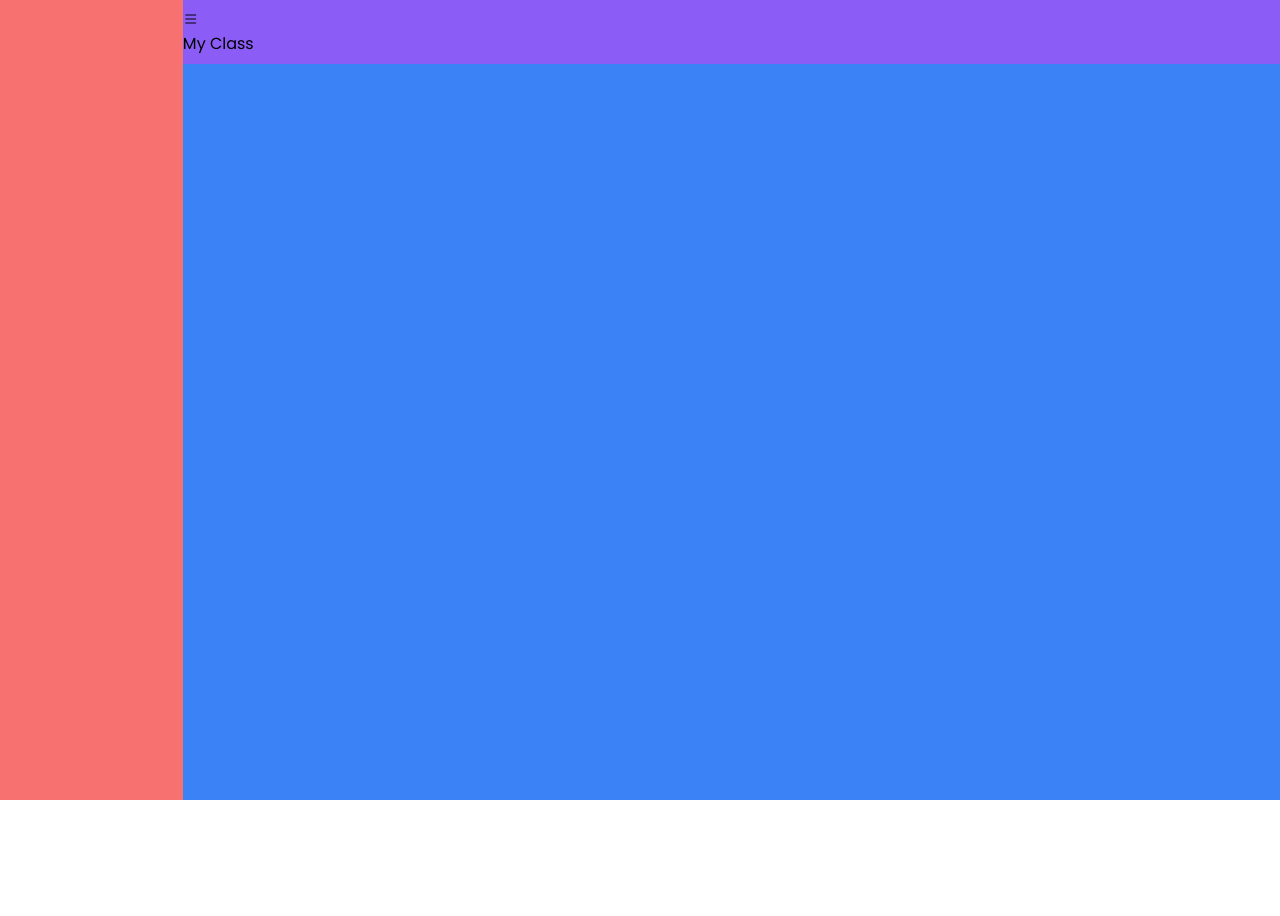
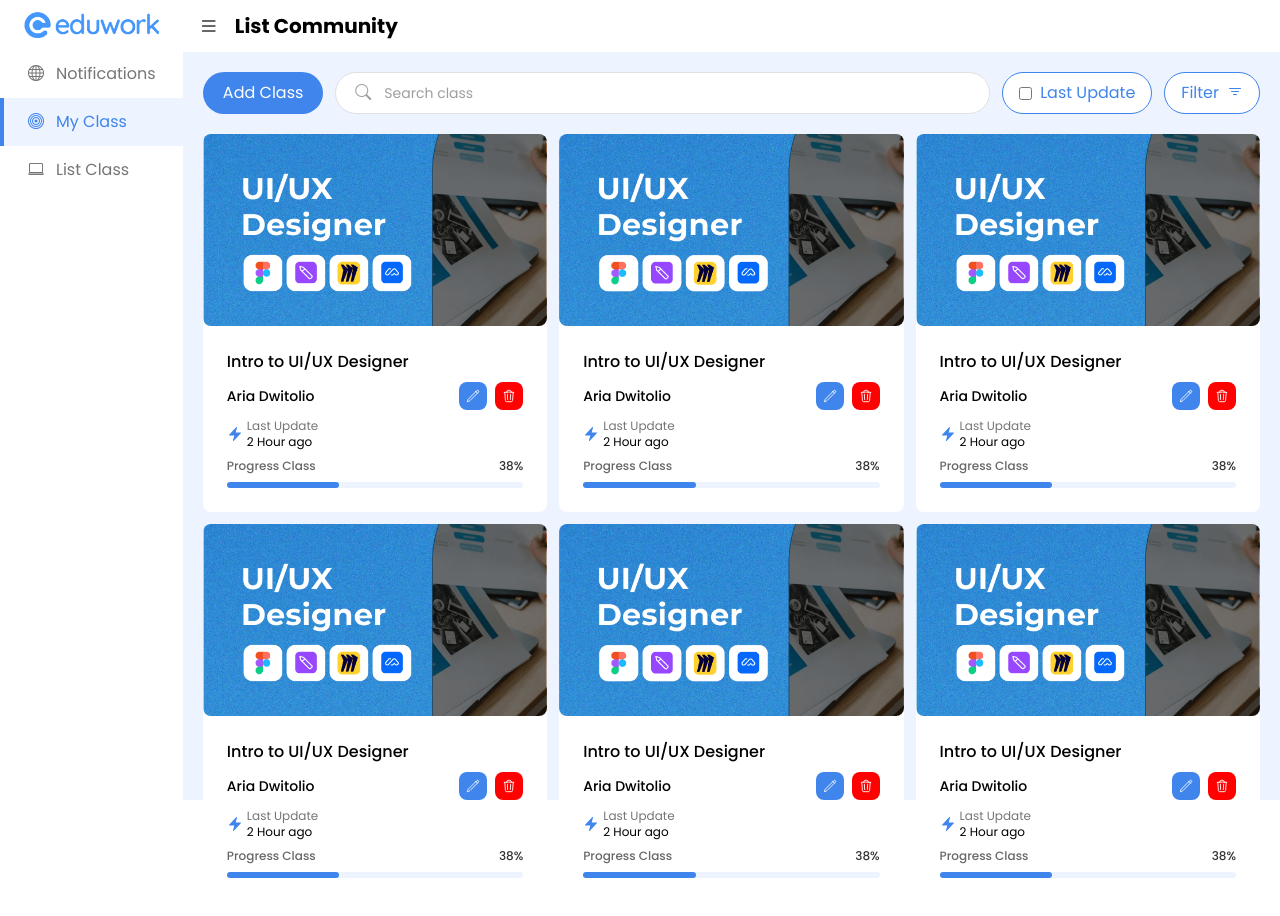
Before and after one commit to NafisHandoko/eduwork-lms-student-dashboard, a React (Vite) app: page /my-class in a window 1280 px wide. Shown: the top 916 px of the page. Before the commit the page ends 800 px from the top, so only its background shows below. Built offline with nearby package versions, Linux system fonts and the light colour scheme.

Commit message:
refactor(my-class): change list-class to my-class

```diff
--- a/src/App.tsx
+++ b/src/App.tsx
@@ -3,7 +3,6 @@
 // import './App.css'
 import { Route, Routes, Navigate } from 'react-router-dom'
 import MyClass from './pages/my-class'
-import ListClass from './pages/list-class'
 
 function App() {
 
@@ -17,9 +16,8 @@ function App() {
           element={<Navigate to="/" />}
         />
       </Route> */}
-      <Route path="/" element={<Navigate to="list-class" />} />
+      <Route path="/" element={<Navigate to="my-class" />} />
       <Route path="my-class" element={<MyClass />} />
-      <Route path="list-class" element={<ListClass />} />
       <Route
         path="*"
         element={<Navigate to="/" />}
--- a/src/components/molecules/list-class/action-panel.tsx
+++ b/src/components/molecules/my-class/action-panel.tsx
@@ -1,7 +1,7 @@
 import { useState } from 'react'
 import Button from '../../atoms/button'
 
-export default function ListClassActionPanel() {
+export default function MyClassActionPanel() {
     const [search, setSearch] = useState('')
 
     return (
--- a/src/pages/list-class.tsx
+++ /dev/null
@@ -1,52 +0,0 @@
-import { useState } from 'react'
-import StudentTemplate from '../components/templates/student-template'
-import ListClassActionPanel from '../components/molecules/list-class/action-panel'
-import CardDummyImg from '../assets/dummy/list-class-card.png'
-import ClassCard from '../components/molecules/class-card';
-
-export default function ListClass() {
-    const [isExpand, setIsExpand] = useState(true)
-    const progressClass = 38
-
-    const dummyCards = [
-        {
-            id: 1
-        },
-        {
-            id: 2
-        },
-        {
-            id: 3
-        },
-        {
-            id: 4
-        },
-        {
-            id: 5
-        },
-    ]
-    const classCards = dummyCards
-
-    return (
-        <StudentTemplate isExpand={isExpand}>
-            {/* topbar */}
-            <div className="py-3 px-4 bg-white flex flex-row gap-4">
-                <button onClick={() => setIsExpand(!isExpand)}><i className="bi bi-list text-xl font-bold"></i></button>
-                <h1 className="text-xl font-bold">List Community</h1>
-            </div>
-
-            {/* main content */}
-            <div className='flex flex-col gap-5 p-5'>
-                <ListClassActionPanel />
-                <div className='grid grid-cols-3 gap-3'>
-
-                    {/* card */}
-                    {(classCards && classCards.length>0) && classCards.map((kelas, i) => (
-                        <ClassCard />
-                    ))}
-                    <ClassCard />
-                </div>
-            </div>
-        </StudentTemplate>
-    )
-}
--- a/src/pages/my-class.tsx
+++ b/src/pages/my-class.tsx
@@ -1,19 +1,52 @@
+import { useState } from 'react'
+import StudentTemplate from '../components/templates/student-template'
+import MyClassActionPanel from '../components/molecules/my-class/action-panel'
+import CardDummyImg from '../assets/dummy/list-class-card.png'
+import ClassCard from '../components/molecules/class-card';
+
 export default function MyClass() {
-  return (
-    <div className="flex flex-row items-stretch h-screen bg-blue-500 w-full">
-      {/* left-sidebar */}
-      <div className="w-1/6 h-full bg-red-400"></div>
+    const [isExpand, setIsExpand] = useState(true)
+    const progressClass = 38
 
-      {/* main content */}
-      <div className="w-full">
+    const dummyCards = [
+        {
+            id: 1
+        },
+        {
+            id: 2
+        },
+        {
+            id: 3
+        },
+        {
+            id: 4
+        },
+        {
+            id: 5
+        },
+    ]
+    const classCards = dummyCards
 
-        {/* topbar */}
-        <div className="py-2 bg-violet-500 flex-row">
-          <i className="bi bi-list"></i>
-          <h1>My Class</h1>
-        </div>
+    return (
+        <StudentTemplate isExpand={isExpand}>
+            {/* topbar */}
+            <div className="py-3 px-4 bg-white flex flex-row gap-4">
+                <button onClick={() => setIsExpand(!isExpand)}><i className="bi bi-list text-xl font-bold"></i></button>
+                <h1 className="text-xl font-bold">List Community</h1>
+            </div>
 
-      </div>
-    </div>
-  )
+            {/* main content */}
+            <div className='flex flex-col gap-5 p-5'>
+                <MyClassActionPanel />
+                <div className='grid grid-cols-3 gap-3'>
+
+                    {/* card */}
+                    {(classCards && classCards.length>0) && classCards.map((kelas, i) => (
+                        <ClassCard />
+                    ))}
+                    <ClassCard />
+                </div>
+            </div>
+        </StudentTemplate>
+    )
 }
```
